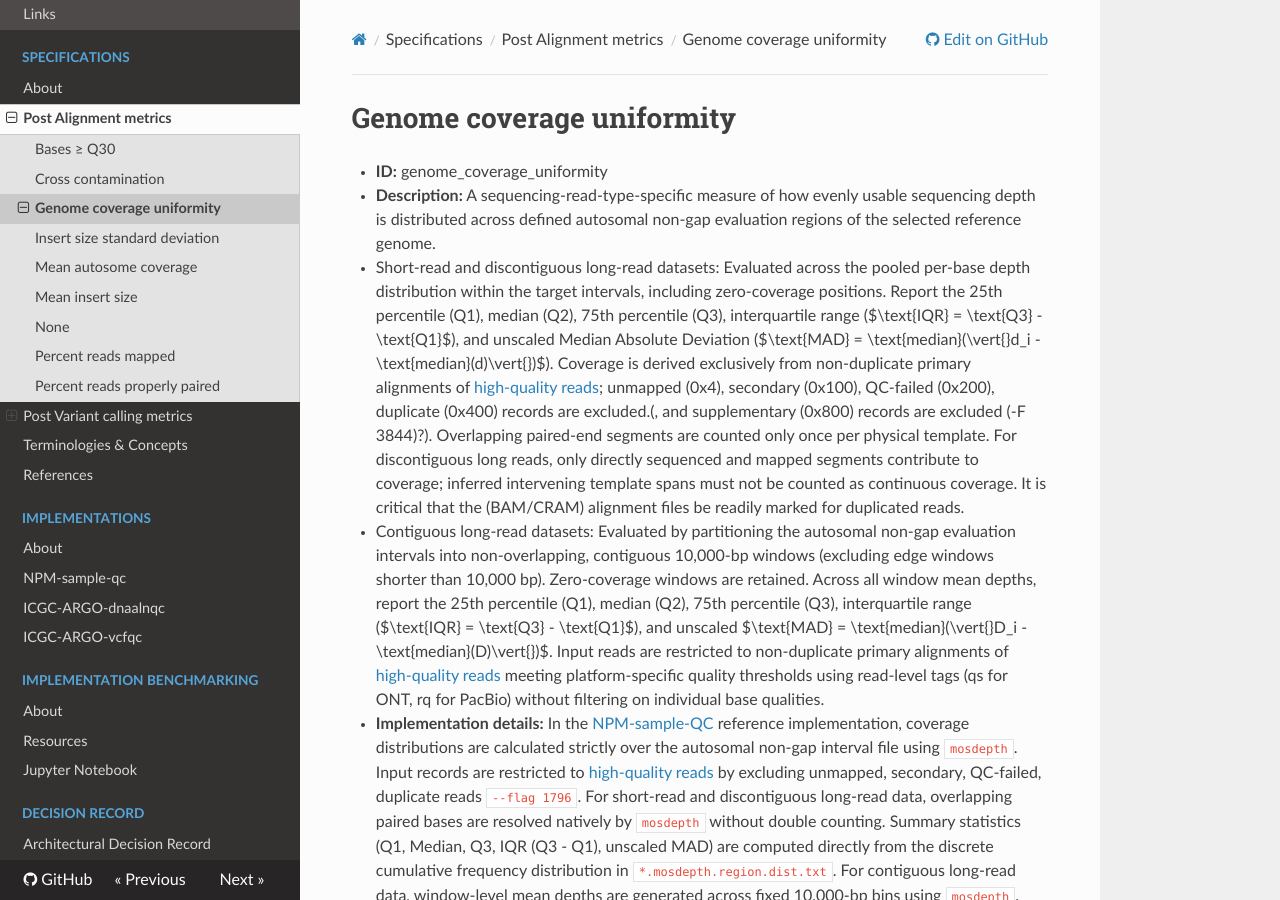
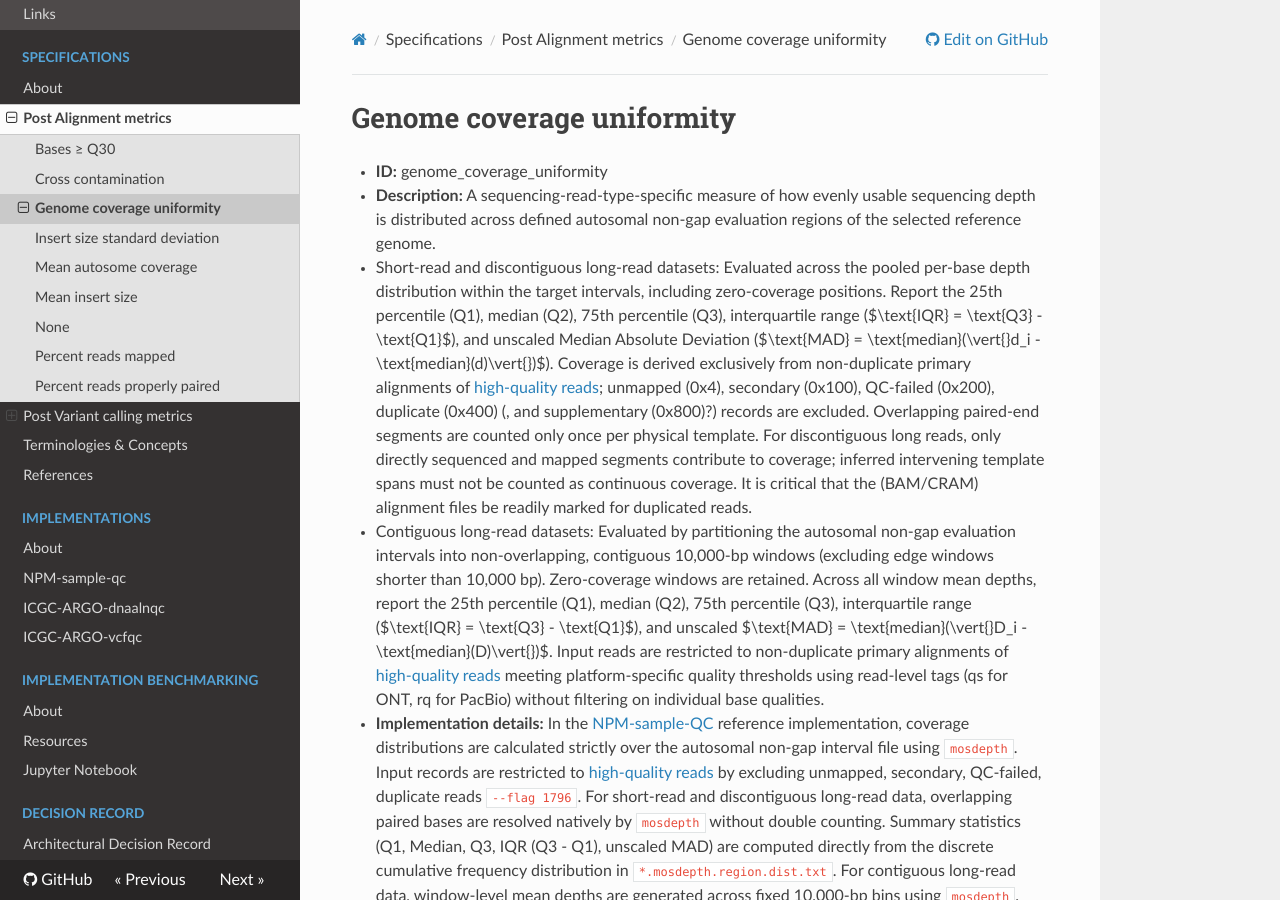
Before and after one commit to ga4gh/quality-control-wgs, an MkDocs documentation site: the page built from docs/metrics_definitions/genome-coverage-uniformity.md, in a window 1280 px wide and 900 px high. Built offline with MkDocs 1.6.1, drawn with Linux system fonts in a browser that asks for light colours; nearby versions of some CDN libraries.

Commit message:
minor repharsing

```diff
--- a/docs/metrics_definitions/genome-coverage-uniformity.md
+++ b/docs/metrics_definitions/genome-coverage-uniformity.md
@@ -2,7 +2,7 @@
 
 - **ID:** genome_coverage_uniformity
 - **Description:** A sequencing-read-type-specific measure of how evenly usable sequencing depth is distributed across defined autosomal non-gap evaluation regions of the selected reference genome.
-  - Short-read and discontiguous long-read datasets: Evaluated across the pooled per-base depth distribution within the target intervals, including zero-coverage positions. Report the 25th percentile (Q1), median (Q2), 75th percentile (Q3), interquartile range ($\text{IQR} = \text{Q3} - \text{Q1}$), and unscaled Median Absolute Deviation ($\text{MAD} = \text{median}(\vert{}d_i - \text{median}(d)\vert{})$). Coverage is derived exclusively from non-duplicate primary alignments of [high-quality reads](terminologies.md#high-quality-reads); unmapped (0x4), secondary (0x100), QC-failed (0x200), duplicate (0x400) records are excluded.(, and supplementary (0x800) records are excluded (-F 3844)?). Overlapping paired-end segments are counted only once per physical template. For discontiguous long reads, only directly sequenced and mapped segments contribute to coverage; inferred intervening template spans must not be counted as continuous coverage. It is critical that the (BAM/CRAM) alignment files be readily marked for duplicated reads.
+  - Short-read and discontiguous long-read datasets: Evaluated across the pooled per-base depth distribution within the target intervals, including zero-coverage positions. Report the 25th percentile (Q1), median (Q2), 75th percentile (Q3), interquartile range ($\text{IQR} = \text{Q3} - \text{Q1}$), and unscaled Median Absolute Deviation ($\text{MAD} = \text{median}(\vert{}d_i - \text{median}(d)\vert{})$). Coverage is derived exclusively from non-duplicate primary alignments of [high-quality reads](terminologies.md#high-quality-reads); unmapped (0x4), secondary (0x100), QC-failed (0x200), duplicate (0x400) (, and supplementary (0x800)?) records are excluded. Overlapping paired-end segments are counted only once per physical template. For discontiguous long reads, only directly sequenced and mapped segments contribute to coverage; inferred intervening template spans must not be counted as continuous coverage. It is critical that the (BAM/CRAM) alignment files be readily marked for duplicated reads.
   - Contiguous long-read datasets: Evaluated by partitioning the autosomal non-gap evaluation intervals into non-overlapping, contiguous 10,000-bp windows (excluding edge windows shorter than 10,000 bp). Zero-coverage windows are retained. Across all window mean depths, report the 25th percentile (Q1), median (Q2), 75th percentile (Q3), interquartile range ($\text{IQR} = \text{Q3} - \text{Q1}$), and unscaled $\text{MAD} = \text{median}(\vert{}D_i - \text{median}(D)\vert{})$. Input reads are restricted to non-duplicate primary alignments of [high-quality reads](terminologies.md#high-quality-reads) meeting platform-specific quality thresholds using read-level tags (qs for ONT, rq for PacBio) without filtering on individual base qualities.
 - **Implementation details:** In the [NPM-sample-QC](References.md#npm-sample-qc) reference implementation, coverage distributions are calculated strictly over the autosomal non-gap interval file using `mosdepth`. Input records are restricted to [high-quality reads](terminologies.md#high-quality-reads) by excluding unmapped, secondary, QC-failed, duplicate reads `--flag 1796`. For short-read and discontiguous long-read data, overlapping paired bases are resolved natively by `mosdepth` without double counting. Summary statistics (Q1, Median, Q3, IQR (Q3 - Q1), unscaled MAD) are computed directly from the discrete cumulative frequency distribution in `*.mosdepth.region.dist.txt`. For contiguous long-read data, window-level mean depths are generated across fixed 10,000-bp bins using `mosdepth`. Non-parametric summary statistics are computed across the window mean values (column 4 of `*.regions.bed.gz`). If the evaluation region contains zero valid intervals, N/A is reported for all metrics.
 
```
Also changed, not shown: docs/metrics_definitions/mean-autosome-coverage.md (+1 -1 lines).
